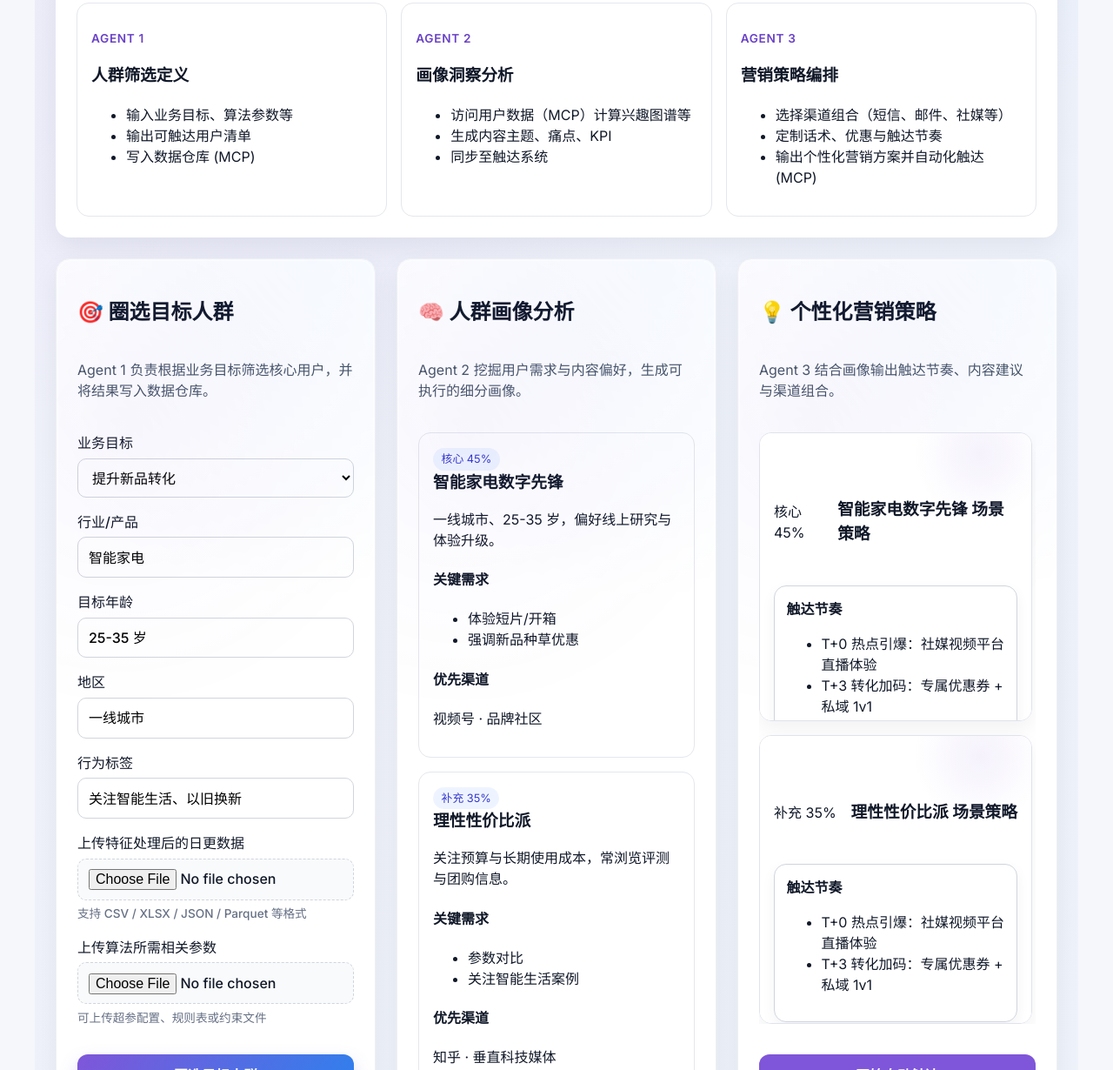
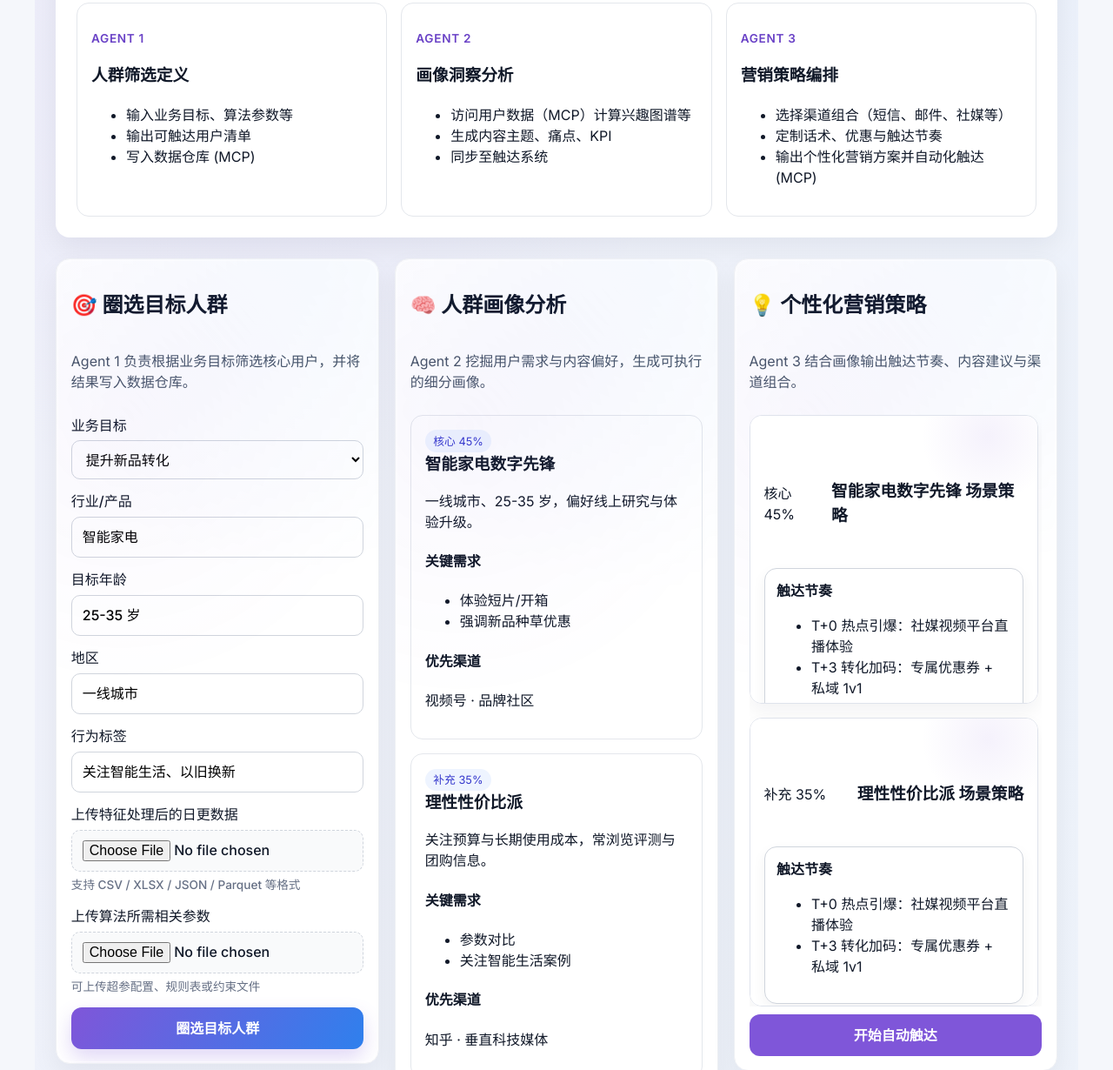
Before and after one commit to wuyuhhhhh/codex_test, a plain HTML site: page index.html in a window 1280 px wide. Shown: the part 360-1590 px from the top of the page at 87% size. Drawn offline with Linux system fonts and the light colour scheme.

Commit message:
Compress module heights and spacing

```diff
--- a/styles.css
+++ b/styles.css
@@ -59,18 +59,18 @@ main {
   grid-template-columns: repeat(auto-fit, minmax(320px, 1fr));
   max-width: 1200px;
   margin: 1.5rem auto 0;
-  gap: 1.5rem;
-  align-items: stretch;
+  gap: 1.1rem;
+  align-items: start;
 }
 
 .module {
   display: flex;
   flex-direction: column;
-  gap: 0.75rem;
-  min-height: 100%;
+  gap: 0.6rem;
+  min-height: auto;
   background: white;
   border-radius: 16px;
-  padding: 1.5rem;
+  padding: 1rem 1.05rem;
   box-shadow: 0 12px 30px rgba(15, 23, 42, 0.06);
   border: 1px solid #eef0f4;
   position: relative;
@@ -98,14 +98,14 @@ main {
 
 .module-subtitle {
   margin-top: 0.25rem;
-  margin-bottom: 1.5rem;
+  margin-bottom: 1rem;
   color: #475467;
 }
 
 form {
   display: flex;
   flex-direction: column;
-  gap: 1rem;
+  gap: 0.85rem;
   width: 100%;
   height: 100%;
 }
```
